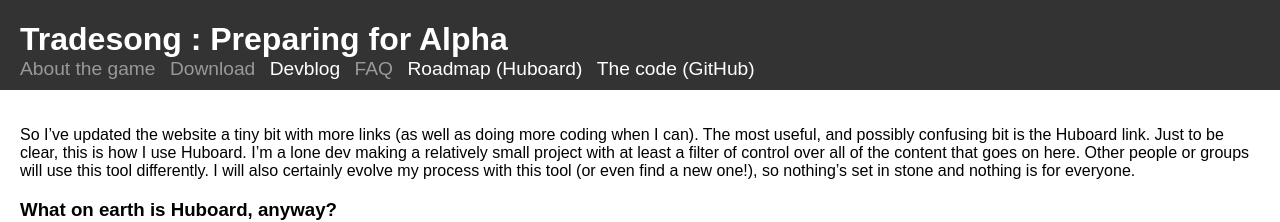
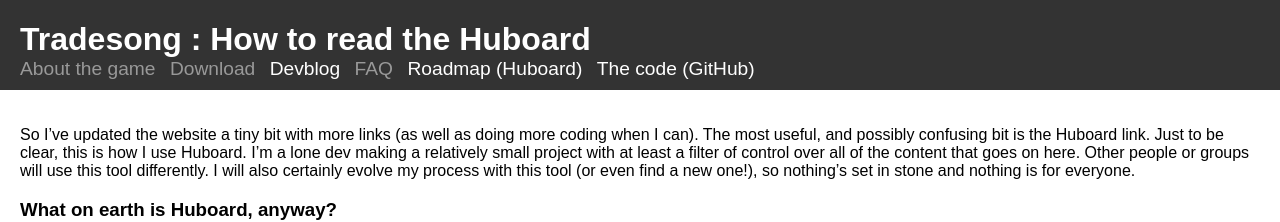
Before and after one commit to icbat/tradesong, a Jekyll site: the page built from _posts/2014-2-10-reading-huboard.md, in a window 1280 px wide. Shown: the top 222 px of the page. Built offline with Jekyll 4.4.1, drawn with Linux system fonts in a browser that asks for light colours; some of the changed lines change nothing that is shown.

Commit message:
Trying to fix images, fixing name

```diff
--- a/_posts/2014-2-10-reading-huboard.md
+++ b/_posts/2014-2-10-reading-huboard.md
@@ -1,6 +1,6 @@
 ---
 layout: default
-title: Preparing for Alpha
+title: How to read the Huboard
 ---
 
 So I've updated the website a tiny bit with more links (as well as doing more coding when I can). The most useful, and possibly confusing bit is the Huboard link. Just to be clear, this is how I use Huboard. I'm a lone dev making a relatively small project with at least a filter of control over all of the content that goes on here. Other people or groups will use this tool differently. I will also certainly evolve my process with this tool (or even find a new one!), so nothing's set in stone and nothing is for everyone.
@@ -15,7 +15,7 @@
 
 It's not a commitment, it's not set in stone. It's really just a place where I can put things to remember that I eventually want to do them. When I was working on a prototype of this game as a school project, I actually forgot that I'd even included a giant feature in the scope of the goals! This view aims to help me not forget big things.
 
-<a href="/images/huboard-milestone-view.png"><img src="/images/huboard-milestone-view.png"></a>
+<a href="{{site.url}}/images/huboard-milestone-view.png"><img src="/images/huboard-milestone-view.png"></a>
 
 * Milestones are roughly features. Especially early on, it's often broader than that, but that's the rough equivalent I use.
 * It's prioritized by 'feature', left-most being the next thing I want to do. Sometimes it makes sense to snag one
@@ -28,7 +28,7 @@
 
 The Tasks-centric view is where I spend most of my time on Huboard. For my purposes, I treat this as a unit of work. Everything on here is what I want to get done before the next update/release. At time of writing, it's everything that needs to be done before I'm comfortable releasing a super-early pre-alpha to the public.
 
-<a href="/images/huboard-tasks-view.png"><img src="/images/huboard-tasks-view.png"></a>
+<a href="{{site.url}}/images/huboard-tasks-view.png"><img src="/images/huboard-tasks-view.png"></a>
 
 Because it's just me, I don't use the "Working" column like most teams would. Working, to me, is "the absolute next thing to do". It might be that I'm actively working on it right that second, but I'll also usually set that whenever I finish other tasks and get it clear. It's sort of an "on-deck circle", if you'll pardon the baseball term.
 
```
